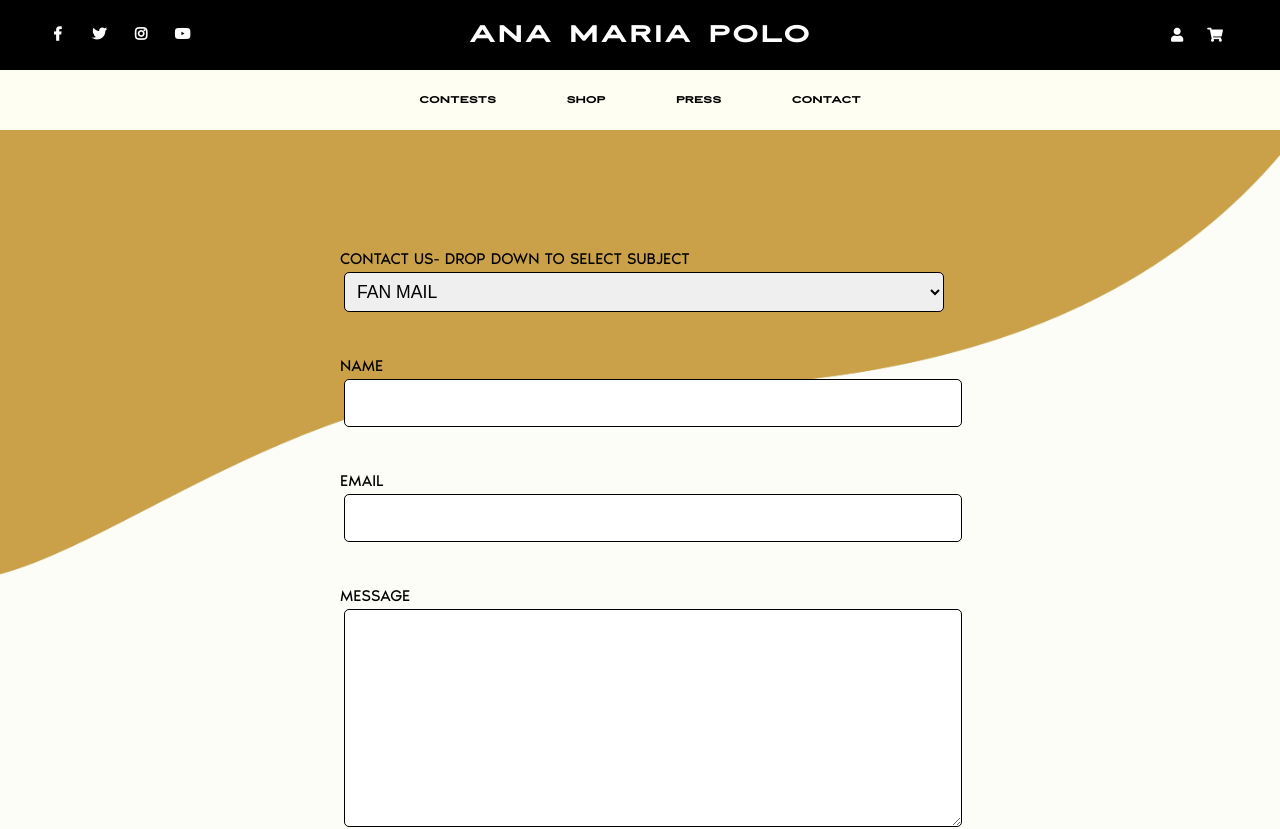
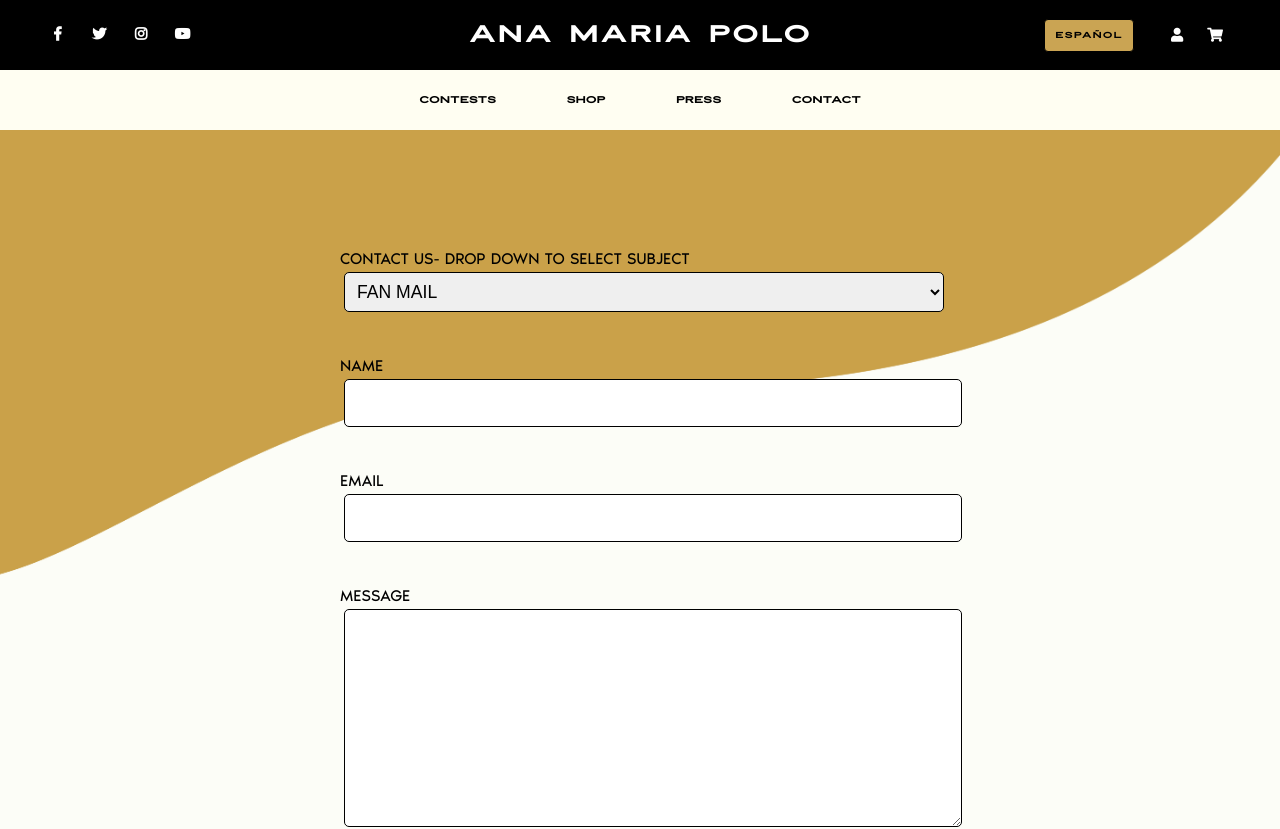
Before and after one commit to nickborbe/caso-client-landing-temp, a React (Create React App) app: page /contact in a window 1280 px wide. Shown: the top 829 px of the page. Built offline with nearby package versions, Linux system fonts and the light colour scheme.

Commit message:
english spanish button

```diff
--- a/src/App.js
+++ b/src/App.js
@@ -21,12 +21,26 @@ import HamburgerNav from "./components/layout-components/hamburger-nav";
 
 
 class App extends Component {
+  constructor(props){
+    super(props)
+      this.state = {language: 'english'}
+
+  }
+
+  switchLanguage = () =>{
+    if(this.state.language === 'spanish'){
+      this.setState({language: 'english'})
+    } else {
+      this.setState({language: 'spanish'})
+    }
+  }
+
   render() {
     return (
       <div className="App">
 
 
-    <Header/>
+    <Header language = {this.state.language} changeLanguage = {this.switchLanguage}/>
 
     <NavBar/>
 
@@ -36,7 +50,8 @@ class App extends Component {
     <Switch>
       {/* <Route exact path="/" component={LandingPage} /> */}
       {/* <Route exact path='/signup' render={() => <Signup  {...this.props} setTheUserInTheAppComponent={this.logMeIn}/>}/> */}
-      <Route exact path="/" component={HomePage} />
+      {/* <Route exact path="/" component={HomePage} /> */}
+      <Route exact path="/" render={()=> <HomePage language={this.state.language}/>} />
       <Route exact path="/contest" component={ContestPage} />
       <Route exact path="/contact" component={ContactUsPage} />
       <Route exact path="/press" component={PressPage} />
--- a/src/components/home-page-components/contest-section.js
+++ b/src/components/home-page-components/contest-section.js
@@ -16,11 +16,21 @@ class ContestSection extends Component {
             <div className="shrink-when-small contest-img" > </div>
 
           <section className = "contest-section grow-when-tiny">
-            <div id="contest-section-right-side">
-            <h2>LATEST CONTEST INFO</h2>
-            <p>Lorem ipsum dolor amet cred yr pour-over banjo sriracha, artisan church-key cronut bicycle rights. Fanny pack quinoa sustainable, affogato unicorn cred tacos 8-bit keytar paleo hexagon. Normcore wayfarers everyday kogi. Mlkshk pug artisan cliche XOXO, vexillologist gochujang quinoa shoreditch affogato cold-pressed four loko messenger bag try-hard. Distillery yr +1, meh retro you probably haven't heard of them jean shorts lumbersexual wolf austin vape cliche irony cardigan, butcher tbh adaptogen sustainable flannel.</p>
-            <button>Register</button>
-            </div>
+            {this.props.language === 'english' &&
+                <div id="contest-section-right-side">
+                <h2>Sign up today for your chance to win an Ana Maria Polo contest! </h2>
+                <p>To become a prominent figure in the Hispanic community cannot be achieved without having many dedicated and loyal fans. Ana Maria Polo is hosting contests to give back to her fans that have given her so much support and motivated her for so many years to continue doing what she loves most!  The lucky winners will be featured on her products, social media platforms, and will receive giveaways. Find out more about contest rules and deadlines.</p>
+                <button>Register</button>
+                </div>
+            }
+
+            {this.props.language === 'spanish' &&
+                <div id="contest-section-right-side">
+                <h2>¡Inscríbete hoy para obtener la oportunidad de ganar un concurso de Ana Maria Polo!</h2>
+                <p>Para llegar a ser una figura prominente de la comunidad hispana es indispensable tener seguidores leales y dedicados. ¡Ana Maria Polo está organizando concursos para agradecerle a su fanaticada el apoyo brindado durante tantos años y por motivarla a hacer lo que tanto ama, ofrecer ayuda! Los afortunados ganadores serán incluidos en sus productos y plataformas de redes sociales, además de obtener obsequios. Obtenga más información sobre las reglas del concurso, aquí.</p>
+                <button>Register</button>
+                </div>
+            }
           </section>
 
 
--- a/src/components/home-page-components/non-profit-section.js
+++ b/src/components/home-page-components/non-profit-section.js
@@ -14,11 +14,20 @@ class NonProfitSection extends Component {
 
         <section id="non-prof-section">
 
-        <div className="grow-when-small non-prof-left-side" >
-          <h2>NON-PROFIT SUPPORT</h2>
-          <p>Lorem ipsum dolor amet cred yr pour-over banjo sriracha, artisan church-key cronut bicycle rights. Fanny pack quinoa sustainable, affogato unicorn cred tacos 8-bit keytar paleo hexagon. Normcore wayfarers everyday kogi. Mlkshk pug artisan cliche XOXO, vexillologist gochujang quinoa shoreditch affogato cold-pressed four loko messenger bag try-hard. Distillery yr +1, meh retro you probably haven't heard of them jean shorts lumbersexual wolf austin vape cliche irony cardigan, butcher tbh adaptogen sustainable flannel.</p>
-          <button>Donate Today</button>
-        </div>
+        {this.props.language === 'english' &&
+            <div className="grow-when-small non-prof-left-side" >
+              <h2>Ana Maria Polo is giving back to the Humane Society for all the work they do!</h2>
+              <p>A life-long pet and animal lover, with five dogs of her own, Ana Maria Polo sought a philanthropic organization that aligns with her beliefs. The Humane Society, an American nonprofit organization, fights all forms of animal cruelty by taking on puppy mills, factory farms, trophy hunts, animal testing, and other cruel industries to achieve a humane society. Find out how Ana Maria Polo is doing her part to give back.</p>
+              <button>Donate Today</button>
+            </div>
+        }
+        {this.props.language === 'spanish' &&
+            <div className="grow-when-small non-prof-left-side" >
+              <h2> ¡Ana Maria Polo está apoyando a la organización Humane Society por todo el trabajo que hacen!</h2>
+              <p>Ana Maria Polo ha sido una amante de las mascotas y animales durante toda su vida.  Ella vive con cinco perros los que la han motivado a buscar una organización filantrópica que se alinee con sus creencias. Humane Society es una organización estadounidense sin fines de lucro que lucha contra todas las formas de crueldad animal y enfrenta a fábricas de cachorros, granjas industriales, la práctica de cazar por trofeos, experimentos con animales y otras industrias crueles.  Su meta es lograr una sociedad más humana. Descubra lo que hace Ana Maria Polo para apoyarlos.</p>
+              <button>Donate Today</button>
+            </div>
+        }
 
         <div id="nonprofimage" className="hide-when-small"></div>
 
--- a/src/components/home-page.js
+++ b/src/components/home-page.js
@@ -32,13 +32,13 @@ class HomePage extends Component {
 
         <SponsoredAd />
 
-        <ContestSection />
+        <ContestSection language={this.props.language} />
 
         <Carousel />
 
         {/* <SocialMediaSection /> */}
 
-        <NonProfitSection />
+        <NonProfitSection language={this.props.language} />
 
 
         {/* <GalleryPreview /> */}
--- a/src/components/layout-components/header.js
+++ b/src/components/layout-components/header.js
@@ -35,6 +35,12 @@ class Header extends Component {
 
           <span className="hp-header-right-icons">
 
+          <button onClick = {this.props.changeLanguage}>
+          {this.props.language ==='spanish' && 'ENGLISH' }
+          {this.props.language ==='english' && 'ESPAÑOl' }
+
+          </button>
+
           <i className="fas fa-user"></i>
           <i className="fas fa-shopping-cart"></i>
           </span>
--- a/src/index.css
+++ b/src/index.css
@@ -172,7 +172,17 @@ i{
   width: 150px;
   display: flex;
   justify-content: flex-end;
+  align-items: center;
 }
+
+.hp-header-right-icons > button {
+  background-color:#caa453;
+  color: black;
+  border-radius: 4px;
+  letter-spacing: 1.2px;
+}
+
+
 
 .hp-header-right-icons .fas{
   margin: 0 12px;
--- a/src/styles/homepage.css
+++ b/src/styles/homepage.css
@@ -140,6 +140,7 @@
 #hp-soc-med-section h2{
     margin: 50px 0;
     color: white;
+
 }
 
 #non-prof-section{
@@ -173,18 +174,18 @@
 
 }
 
-#non-prof-left-side h2{
-    color: white;
-    font-size: 22px;
-    width: 60%;
+.non-prof-left-side h2{
+    padding-top: 20px;
+    font-size: 16px;
+    width: 80%;
     margin: 0;
 }
 
-#non-prof-left-side p{
-    font-size: 12px;
+.non-prof-left-side p{
+    font-size: 14px;
     width: 80%;
     line-height: 1.5em;
-    margin: 20px 0;
+    margin: 10px 0;
 }
 
 #non-prof-left-side button{
```
